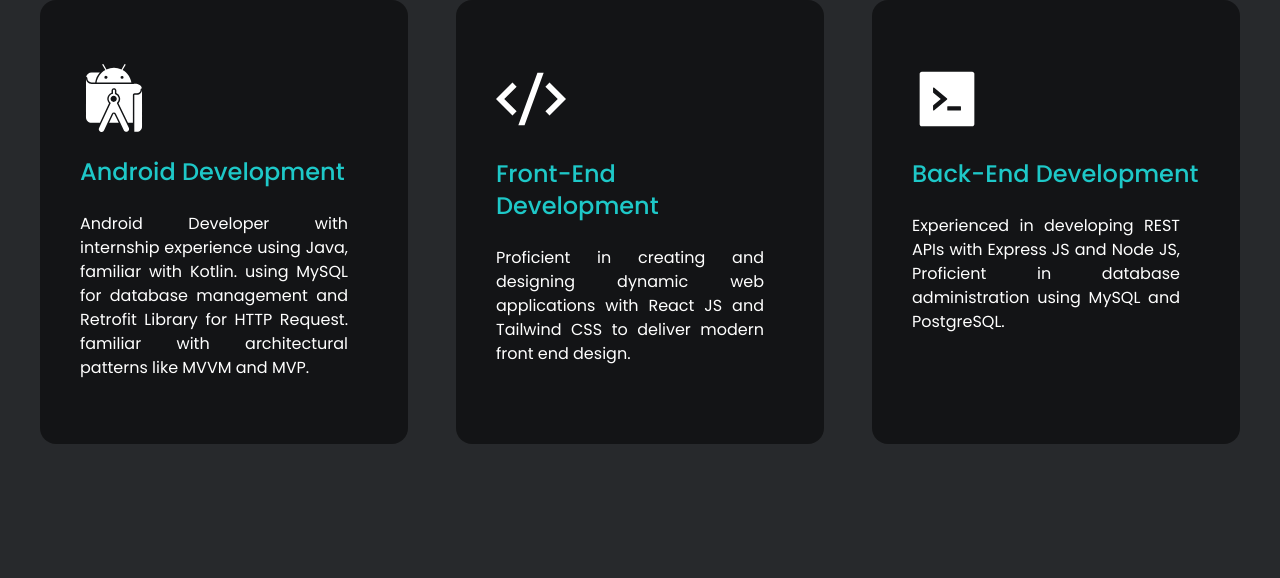
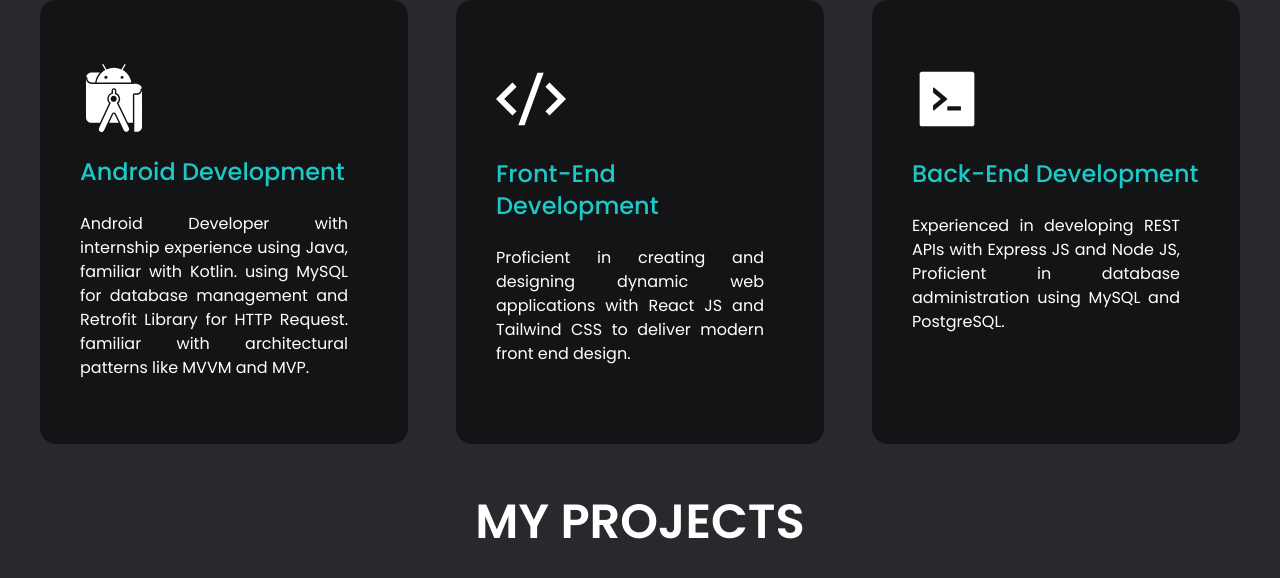
Before and after one commit to DennisJoelW/portofolio, a React (Create React App) app: page / in a window 1280 px wide. Shown: the part 1000-1578 px from the top of the page. Before the commit the page ends 1444 px from the top, so only its background shows below. Built offline with nearby package versions, Linux system fonts and the light colour scheme.

Commit message:
new Project.jsx

```diff
--- a/src/App.js
+++ b/src/App.js
@@ -3,6 +3,7 @@ import "./index.css";
 import {NavBar} from "./components/Navbar/Navbar"
 import Expertise from './components/Expertise/Expertise';
 import Skills from './components/Skills/Skills';
+import Project from './components/Project/Project';
 
 function App() {
   return (
@@ -10,6 +11,7 @@ function App() {
       <NavBar/>
       <Expertise />
       <Skills />
+      <Project />
     </div>
   );
 }
--- a/src/components/Project/Project.jsx
+++ b/src/components/Project/Project.jsx
@@ -2,8 +2,12 @@ import React from 'react'
 
 const Project = () => {
   return (
-    <div>
+    <div className='  flex font-poppins mx-auto w-full items-center mt-16'>
+        <div className=' flex flex-col text-white max-w-[1380px] w-full mx-auto h-[90vh] items-center pl-4 pr-4 md:pl-10 md:pr-10'>
+          <h2 className=" block text-center md:text-5xl text-3xl uppercase font-semibold md:mb-14 mb-8">MY PROJECTS</h2>
 
+
+        </div>
     </div>
   )
 }
```
